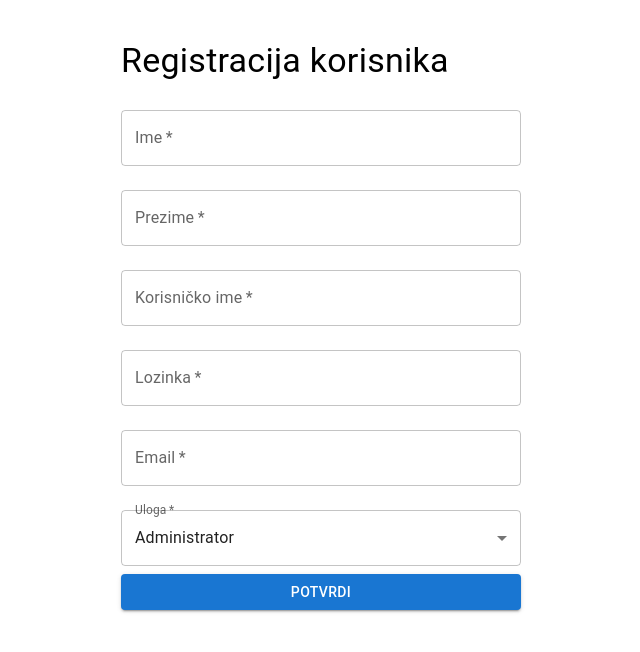
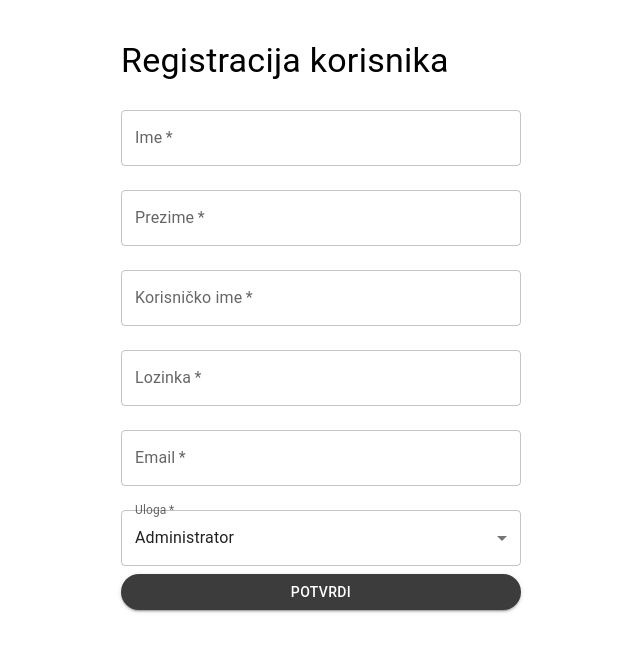
Before and after one commit to TamaraTintor3/ednevnik, a React (Create React App) app in the folder ednevnik-frontend/: page / in a window 1280 px wide. Shown: the top 652 px of the page, without its empty margins (319-959 px from the left). Built offline with nearby package versions, Linux system fonts and the light colour scheme.

Commit message:
Dodavanje stilizacije dugmeta

```diff
--- a/ednevnik-frontend/src/components/Registration.tsx
+++ b/ednevnik-frontend/src/components/Registration.tsx
@@ -121,7 +121,15 @@ const Registration = () => {
             <MenuItem value="PROFESSOR">Profesor</MenuItem>
             </Select>
         </FormControl>
-        <Button type="submit" variant="contained" color="primary" fullWidth> Potvrdi</Button>
+        <Button type="submit" variant="contained"  fullWidth sx={{
+                        backgroundColor: '#3c3c3c',
+                        color: '#fff',
+                        borderRadius: '50px',
+                        cursor: 'pointer',
+                        '&:hover': {
+                            backgroundColor: '#606060'
+                        }
+                    }}> Potvrdi</Button>
         </Box>
 
     </Box>
```
